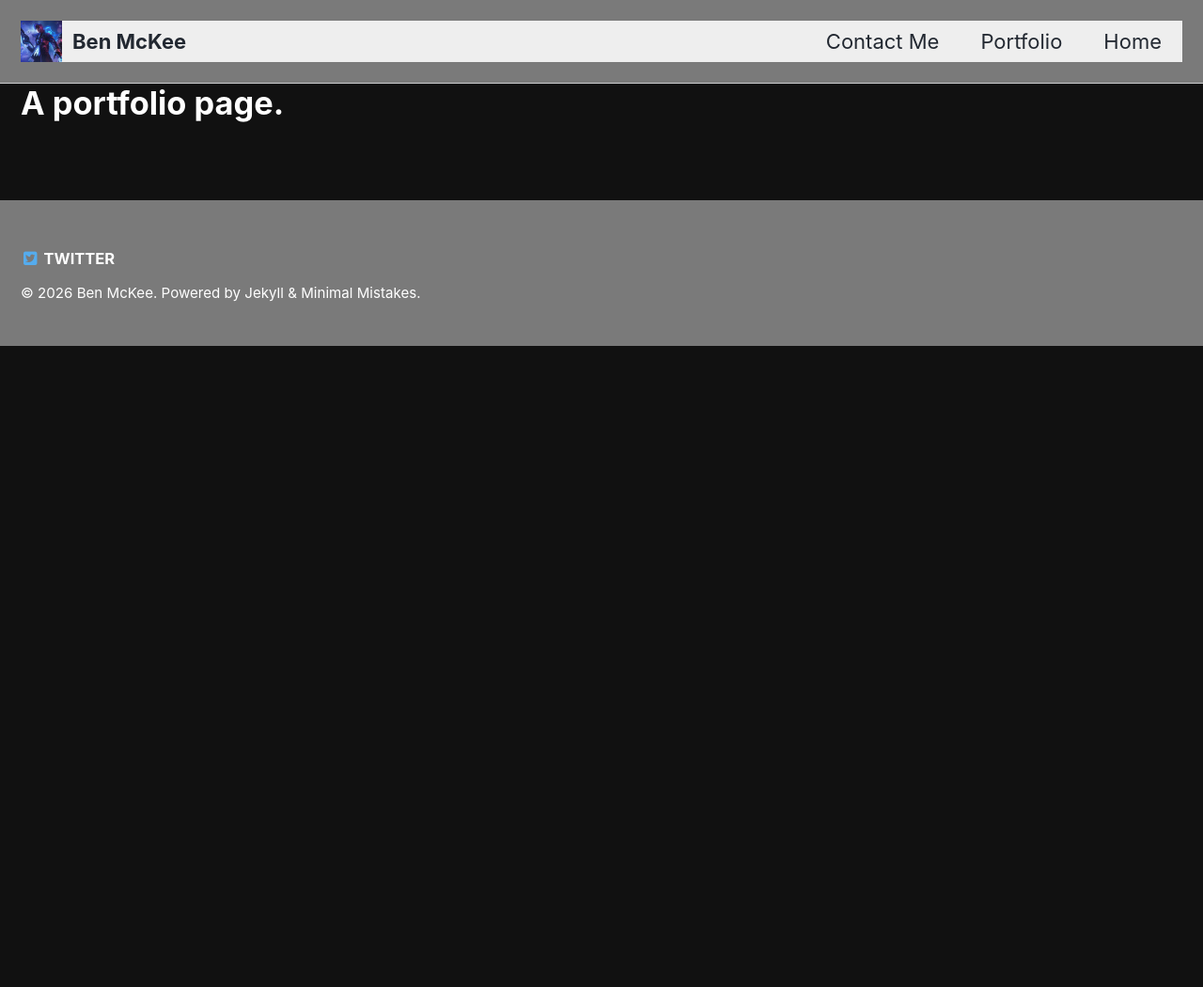
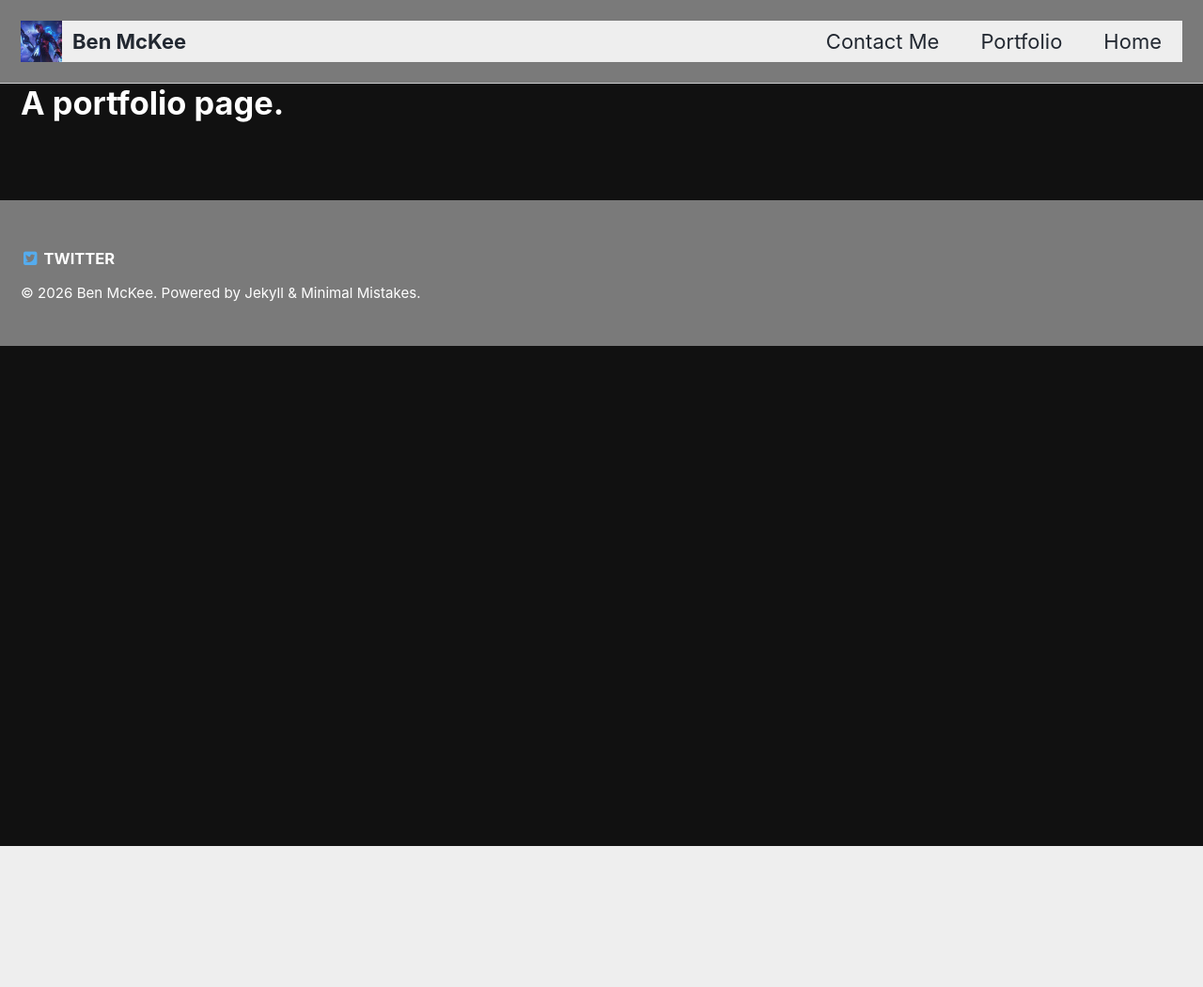
Before and after one commit to Bugglenuggets/Bugglenuggets.github.io, a Jekyll site: the page built from _pages/portfolio.md, in a window 1280 px wide. Shown: the whole page at 94% size. Built offline with Jekyll 4.4.1, drawn with Linux system fonts in a browser that asks for light colours; after the commit the page ends 900 px from its top, so only the background shows below that.

Commit message:
Update default.html

```diff
--- a/_layouts/default.html
+++ b/_layouts/default.html
@@ -9,7 +9,7 @@
     {% include head/custom.html %}
   </head>
 
-  <body class="layout--{{ page.layout | default: layout.layout }}{% if page.classes or layout.classes %}{{ page.classes | default: layout.classes | join: ' ' | prepend: ' ' }}{% endif %}" dir="{% if site.rtl %}rtl{% else %}ltr{% endif %}" style="background-color:#111111; color:#FFFFFF; font-family:Source Code Pro; height: 1050px;">
+  <body class="layout--{{ page.layout | default: layout.layout }}{% if page.classes or layout.classes %}{{ page.classes | default: layout.classes | join: ' ' | prepend: ' ' }}{% endif %}" dir="{% if site.rtl %}rtl{% else %}ltr{% endif %}" style="background-color:#111111; color:#FFFFFF; font-family:Source Code Pro; max-height: 1050px;">
     {% include skip-links.html %}
     {% include masthead.html %}
 
```
